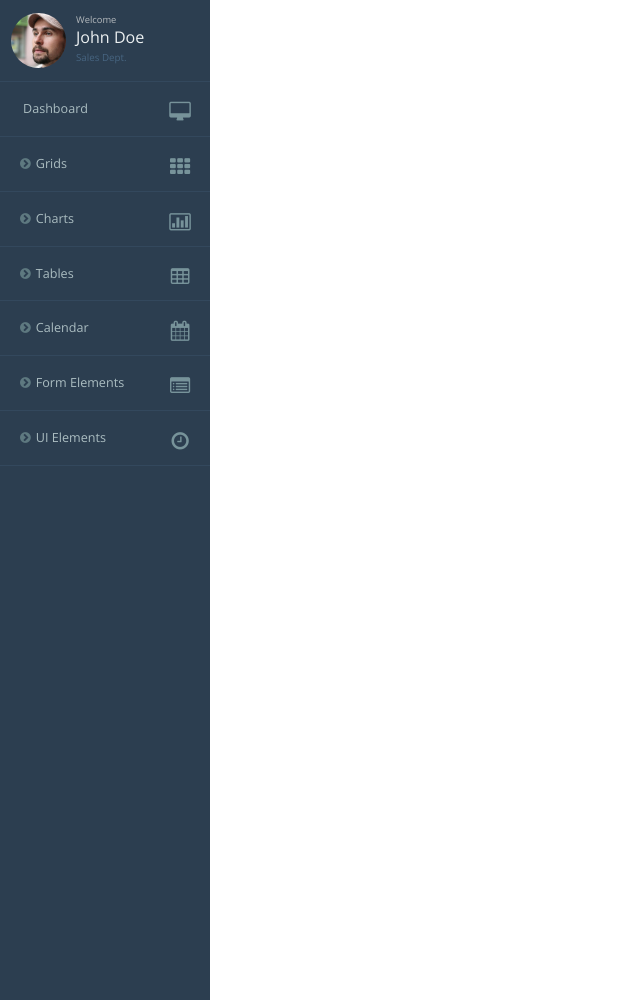
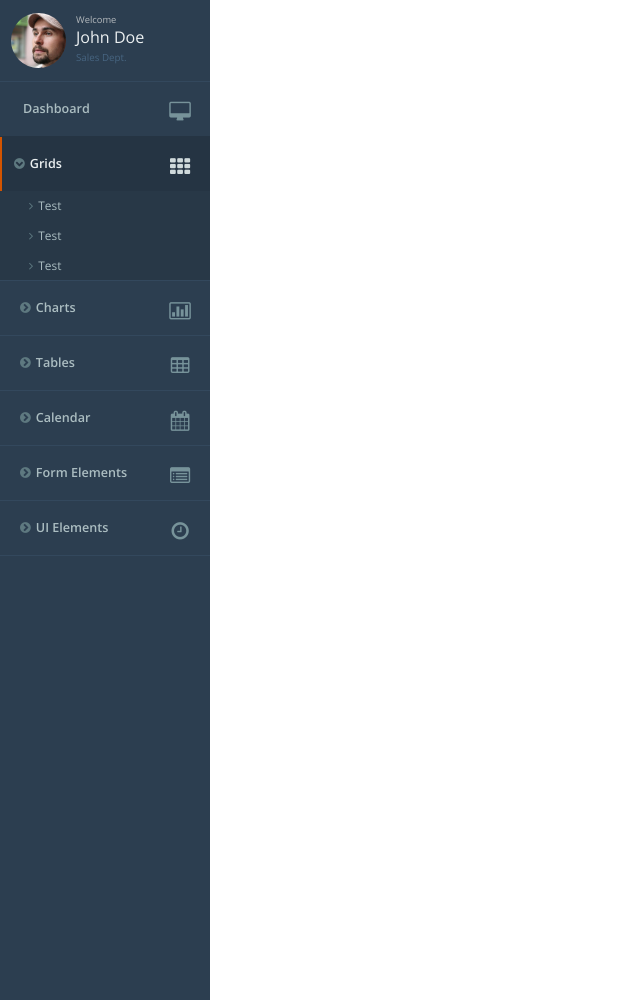
Before and after one commit to vivekagr/vakarian, a Flask app: page / in a window 1280 px wide. Shown: the part 64-1064 px from the top of the page, without its empty margins (0-640 px from the left). Run offline with Flask 2, Linux system fonts and the light colour scheme; style sheets or scripts are compiled from the project's sources; some libraries are stand-ins or nearby versions.

Commit message:
Add child items to the sidebar nav items.

```diff
--- a/static/css/scss/base.scss
+++ b/static/css/scss/base.scss
@@ -1,7 +1,17 @@
 @import 'vars';
 
+.fa-icon {
+  display: inline-block;
+  font-family: FontAwesome;
+  font-style: normal;
+  font-weight: normal;
+  line-height: 1;
+  -webkit-font-smoothing: antialiased;
+  -moz-osx-font-smoothing: grayscale;
+}
+
 * {
-  $transition-time: 0.125s;
+  $transition-time: 0.1s;
   transition: all $transition-time ease-in-out;
   -webkit-transition: all $transition-time ease-in-out;
   -moz-transition:    all $transition-time ease-in-out;
@@ -60,35 +70,39 @@ body {
 
 // Navigation menu inside the sidebar
 .nav-sidebar {
-  li {
+  // Adding border to the top of every list item
+  > li {
     border-top: 1px solid lighten($sidebar-color, 4);
     &:last-of-type {
       border-bottom: 1px solid lighten($sidebar-color, 4);
     }
+  }
 
+  li {
     // Showing the collapse indicator icon to the left of item name
     &.dropdown span:before {
-      display: inline-block;
-      font-family: FontAwesome;
-      font-style: normal;
-      font-weight: normal;
-      line-height: 1;
-      -webkit-font-smoothing: antialiased;
-      -moz-osx-font-smoothing: grayscale;
+      @extend .fa-icon;
       content: '\f138';
       margin: 0 5px 0 -3px;
       color: darken($text-color, 50);
+    }
+
+    // Changing collapse indicator icon to 'fa-chevron-circle-down'
+    // on the active item
+    &.dropdown.active span:before {
+      content: '\f13a';
     }
   }
 
   li > a {
     padding: 20px 11px 20px 15px;
     font-size: 0.90em;
-    font-weight: 500;
+    font-weight: 600;
     line-height: 1.1em;
     color: darken($text-color, 22);
     border-left: 8px solid transparent;
 
+    // Item icon to the right
     i {
       margin-right: 6px;
       color: darken($text-color, 40);
@@ -96,10 +110,50 @@ body {
       font-size: 1.6em;
     }
 
+    // Making the text and icon brighter on hover
     &:hover {
-      background-color: transparent;
+      background-color: lighten($sidebar-color, 4);
       color: $text-color;
       i { color: darken($text-color, 10); }
+    }
+  }
+
+  // For the active item whose dropdown children's are shown
+  > li.active {
+    border-top: 1px solid darken($sidebar-color, 4);
+    > a {
+      border-left: 2px solid #d35400;
+      background-color: darken($sidebar-color, 4);
+      color: $text-color;
+      i { color: darken($text-color, 10); }
+    }
+  }
+
+  // For the items which have dropdown child items
+  li.dropdown {
+    > ul {
+      background-color: darken($navbar-color, 9);
+      padding-left: 0;
+      > li > a {
+        display: block;
+        padding: 8px 30px;
+        font-size: 0.85em;
+        font-weight: 300;
+        border-left: 2px solid transparent;
+
+        &:before {
+          @extend .fa-icon;
+          content: '\f105';
+          margin: 0 5px 0 -3px;
+          color: darken($text-color, 50);
+        }
+
+        &:hover {
+          text-decoration: none;
+          background-color: $sidebar-color;
+          border-left-color: #f39c12;
+        }
+      }
     }
   }
 }
@@ -108,6 +162,9 @@ body {
 // User profile inside the sidebar
 
 .sidebar-profile-wrapper {
+  cursor: pointer;
+
+  // 'fa-angle-right' shown in the right on hover
   .fa {
     position: absolute;
     top: 35px;
@@ -117,7 +174,6 @@ body {
   }
 
   &:hover {
-    cursor: pointer;
     background-color: lighten($sidebar-color, 4);
 
     .fa {
--- a/templates/_base.html
+++ b/templates/_base.html
@@ -81,8 +81,22 @@
 
                 <ul class="nav nav-sidebar">
                     <li><a href="#"><i class="fa fa-desktop fa-fw"></i> <span>Dashboard</span></a></li>
-                    <li class="dropdown"><a href="#"><i class="fa fa-th fa-fw"></i> <span>Grids</span></a></li>
-                    <li class="dropdown"><a href="#"><i class="fa fa-bar-chart-o fa-fw"></i> <span>Charts</span></a></li>
+                    <li class="dropdown active">
+                        <a href="#"><i class="fa fa-th fa-fw"></i> <span>Grids</span></a>
+                        <ul>
+                            <li><a href="#">Test</a> </li>
+                            <li><a href="#">Test</a> </li>
+                            <li><a href="#">Test</a> </li>
+                        </ul>
+                    </li>
+                    <li class="dropdown">
+                        <a href="#"><i class="fa fa-bar-chart-o fa-fw"></i> <span>Charts</span></a>
+{#                        <ul>#}
+{#                            <li><a href="#">Test</a> </li>#}
+{#                            <li><a href="#">Test</a> </li>#}
+{#                            <li><a href="#">Test</a> </li>#}
+{#                        </ul>#}
+                    </li>
                     <li class="dropdown"><a href="#"><i class="fa fa-table fa-fw"></i> <span>Tables</span></a></li>
                     <li class="dropdown"><a href="#"><i class="fa fa-calendar fa-fw"></i> <span>Calendar</span></a></li>
                     <li class="dropdown"><a href="#"><i class="fa fa-list-alt fa-fw"></i> <span>Form Elements</span></a></li>
```
